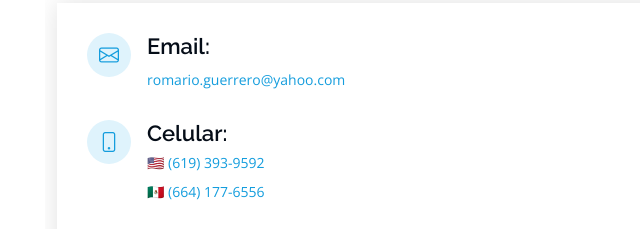
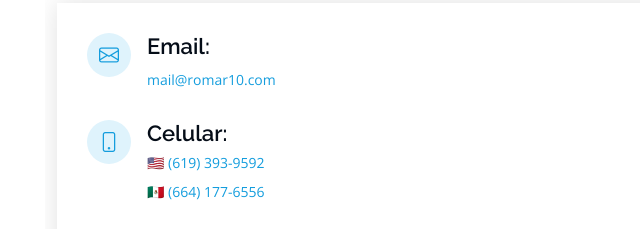
Before and after one commit to ROMAR10/cv, a plain HTML site: page index.html in a window 1280 px wide. Shown: the part 4217-4446 px from the top of the page, 255-895 px from the left. Drawn offline with nearby package versions, Linux system fonts and the light colour scheme.

Commit message:
Update e-mail

```diff
--- a/index.html
+++ b/index.html
@@ -506,7 +506,7 @@
               <div class="email">
                 <i class="bi bi-envelope"></i>
                 <h4>Email:</h4>
-                <p><a href="mailto:romario.guerrero@yahoo.com">romario.guerrero@yahoo.com</a></p>
+                <p><a href="mailto:mail@romar10.com">mail@romar10.com</a></p>
               </div>
 
               <div class="phone">
```
